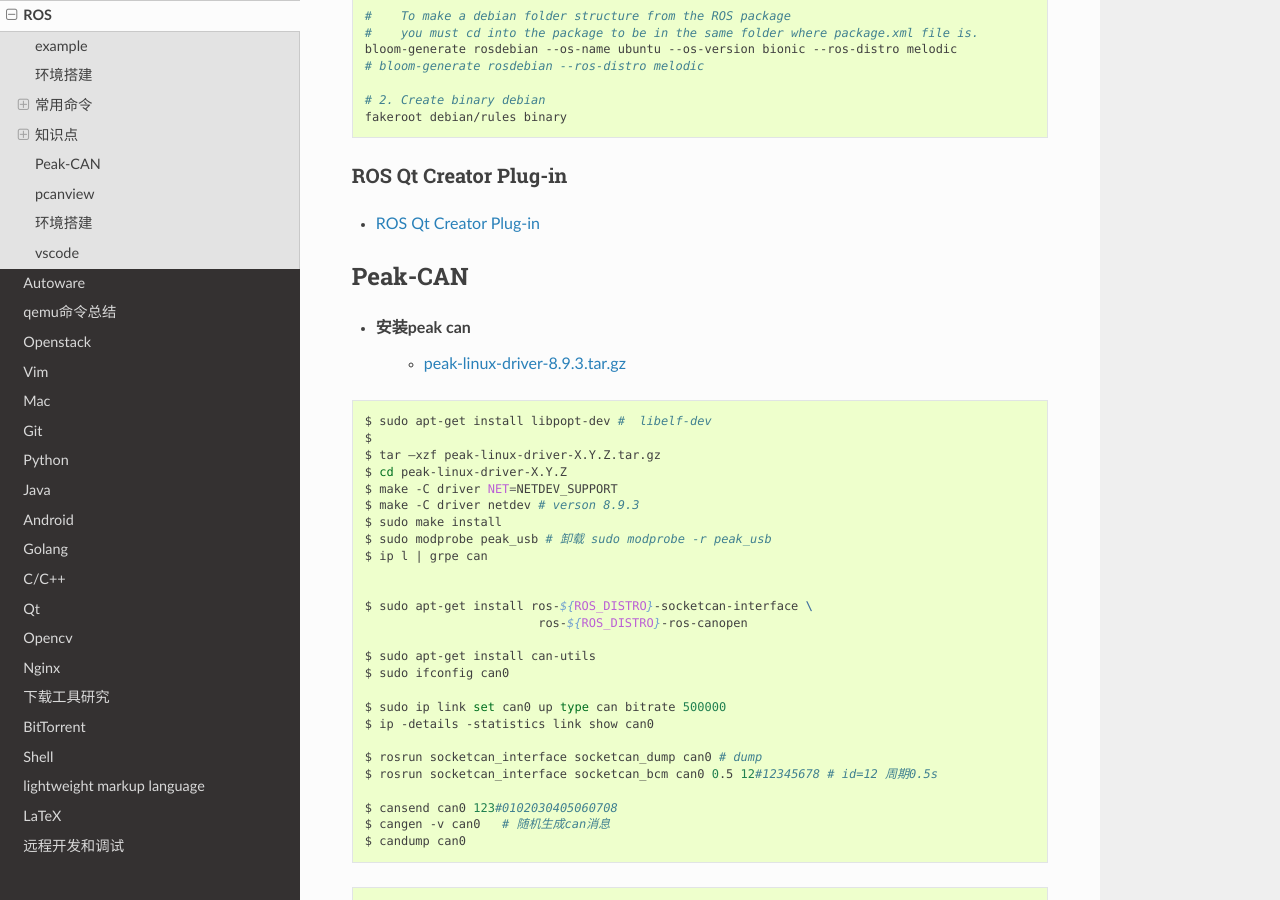
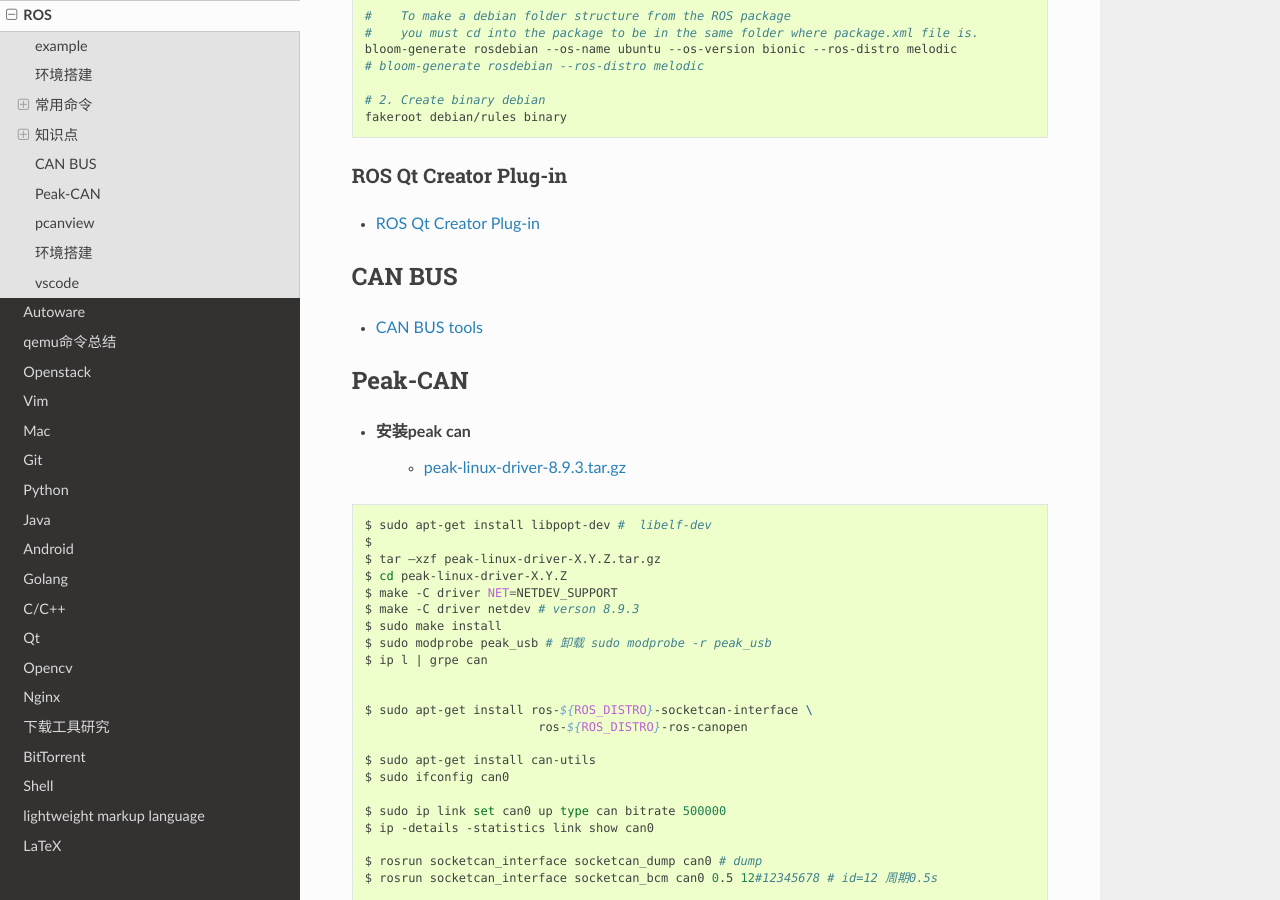
Before and after one commit to my-rds-store/my_space, a Sphinx documentation site: the page built from source/ros/index.rst, in a window 1280 px wide and 900 px high, scrolled down 6525 px. Built offline with Sphinx 7.4.7 and the Read the Docs theme 2.0.0, drawn with Linux system fonts in a browser that asks for light colours.

Commit message:
update ....

```diff
--- a/source/ros/index.rst
+++ b/source/ros/index.rst
@@ -378,6 +378,15 @@
 * `ROS Qt Creator Plug-in <https://ros-qtc-plugin.readthedocs.io/en/latest/_source/How-to-Install-Users.html>`_
 
 ***************
+CAN BUS
+***************
+
+
+* `CAN BUS tools <https://cantools.readthedocs.io/en/latest/>`_
+
+
+
+***************
 Peak-CAN
 ***************
 
```
